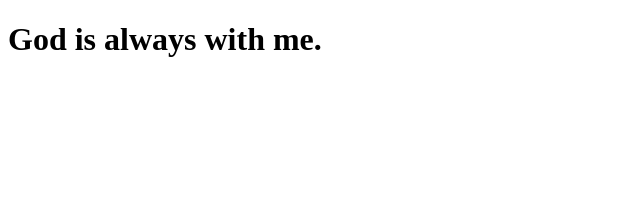
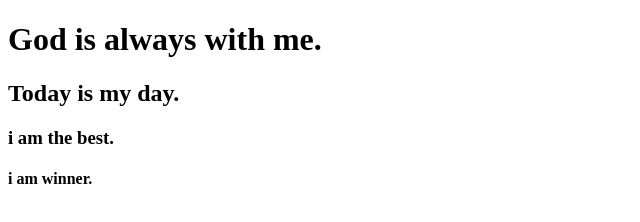
Before and after one commit to somanathbarik2006/somanath11file, a plain HTML site: page index.html in a window 1280 px wide. Shown: the whole page, without its empty margins (0-640 px from the left). Drawn offline with Linux system fonts and the light colour scheme.

Commit message:
small changes

```diff
--- a/index.html
+++ b/index.html
@@ -7,5 +7,8 @@
 </head>
 <body>
     <h1>God is always with me.</h1>
+    <h2>Today is my day.</h2>
+    <h3>i am the best.</h3>
+    <h4>i am winner.</h4>
 </body>
 </html>
```
